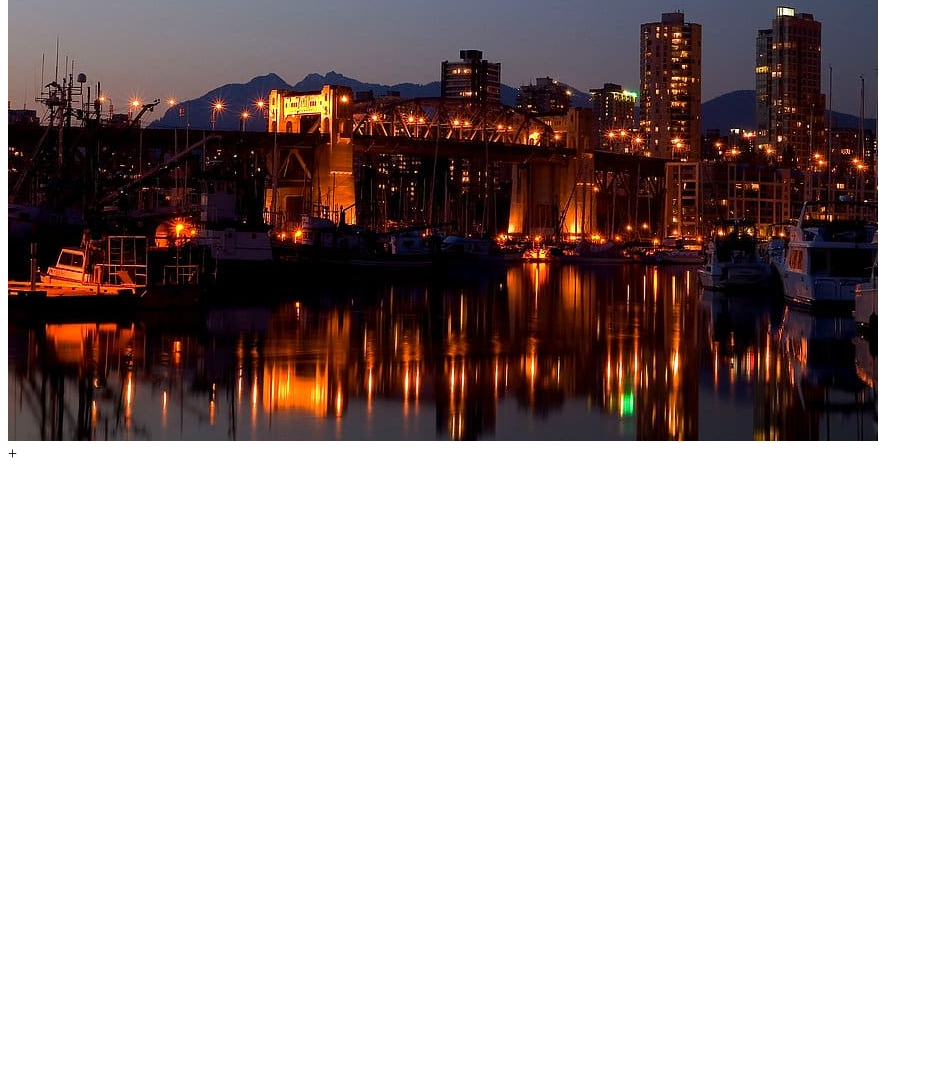
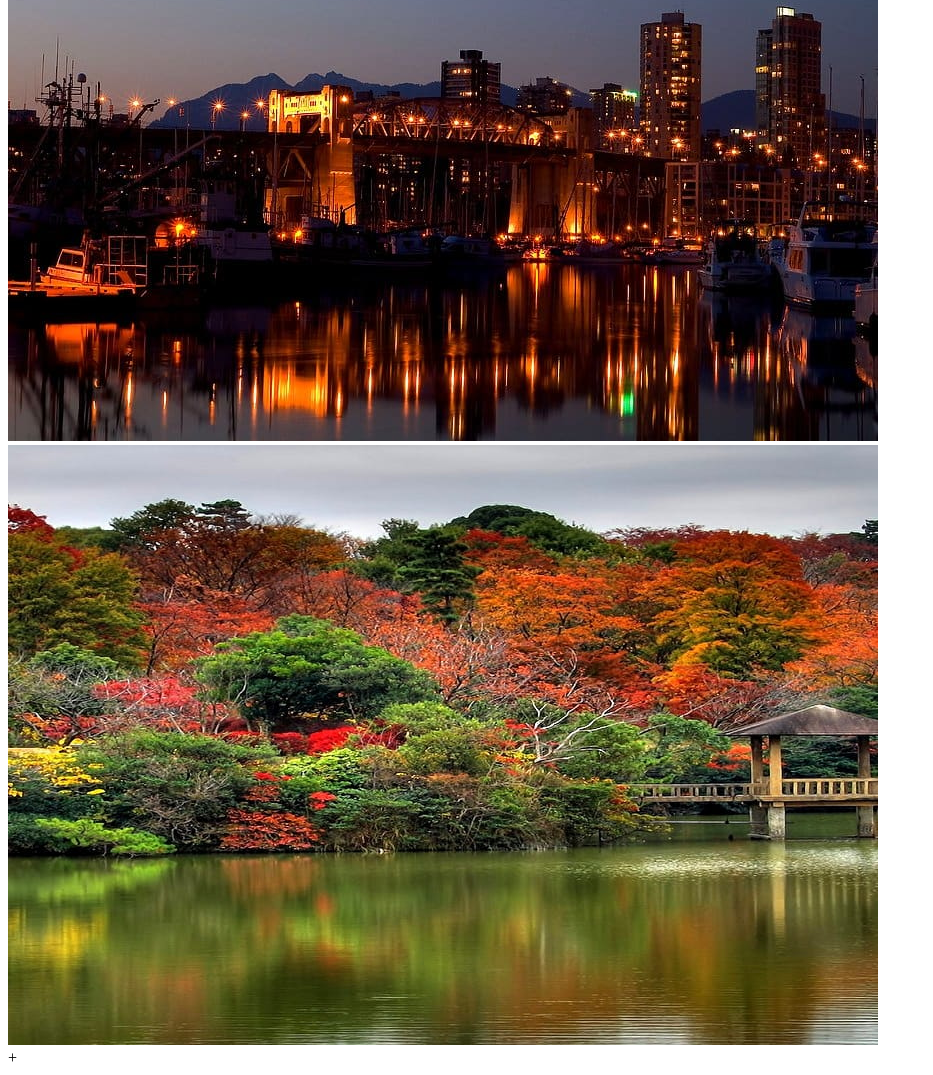
Before and after one commit to Yormad/30.05.23-1, a plain HTML site: page gallery.html in a window 1280 px wide. Shown: the part 1432-2507 px from the top of the page, without its empty margins (0-933 px from the left). Before the commit the page ends 1903 px from the top, so only its background shows below. Drawn offline with Linux system fonts and the light colour scheme.

Commit message:
added photo

```diff
--- a/gallery.html
+++ b/gallery.html
@@ -19,6 +19,7 @@
         <img src="./img/dlya-podvijnih-monitoriv-priroda-vidobrazhennya-sini-shpalery.jpg" alt="1">
         <img src="./img/gori-zasnizheni-priroda-vidobrazhennya-shpalery.jpg" alt="Photo 2">
         <img src="./img/mist-misto-miskij-pejzazh-vidobrazhennya-shpalery.jpg" alt="Photo 3">
+        <img src="./img/priroda-vidobrazhennya-dlya-podvijnih-monitoriv-osin-shpalery.jpg" alt="Photo 4">
     </main>
     <footer>
         +
```
